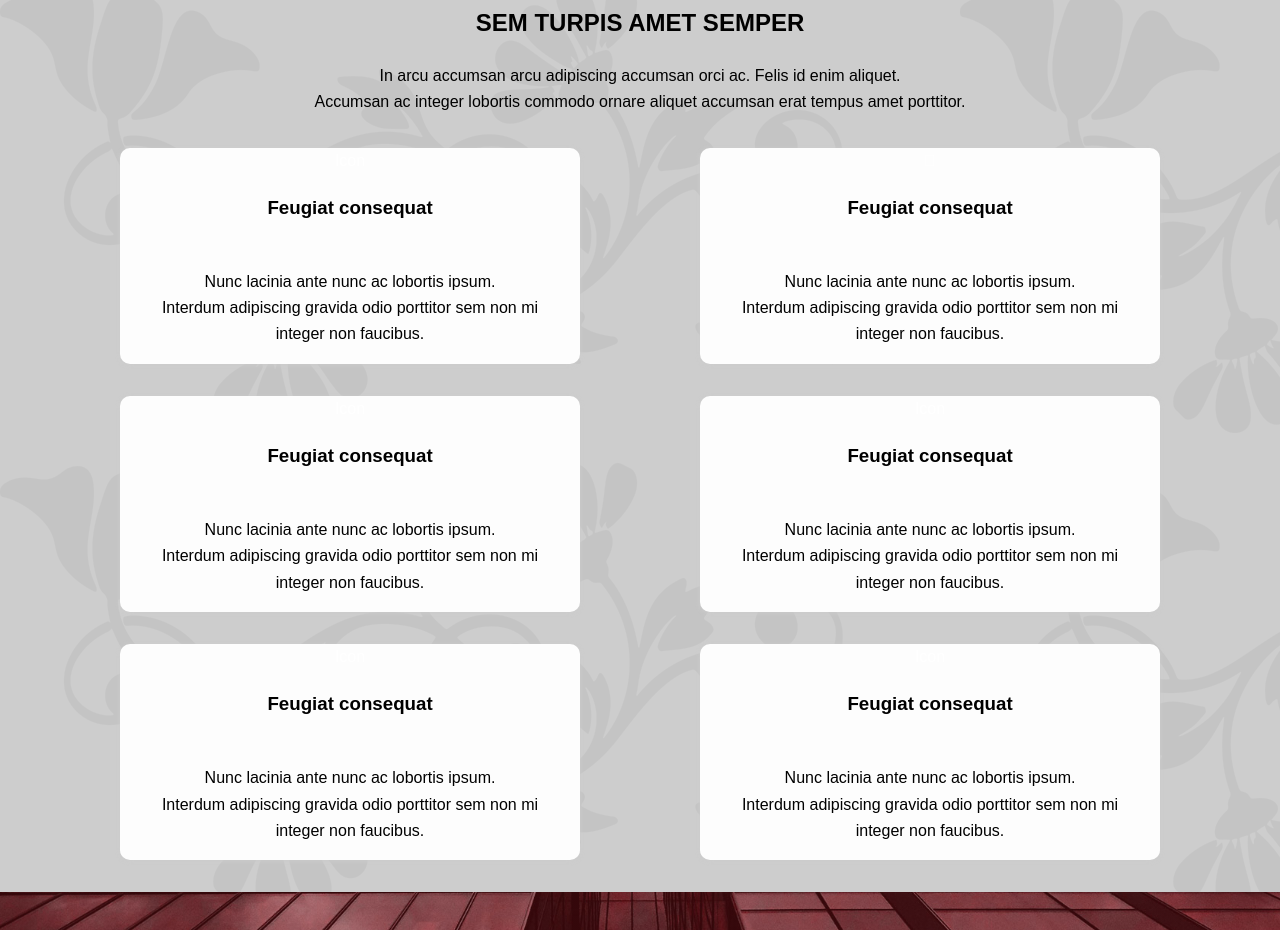
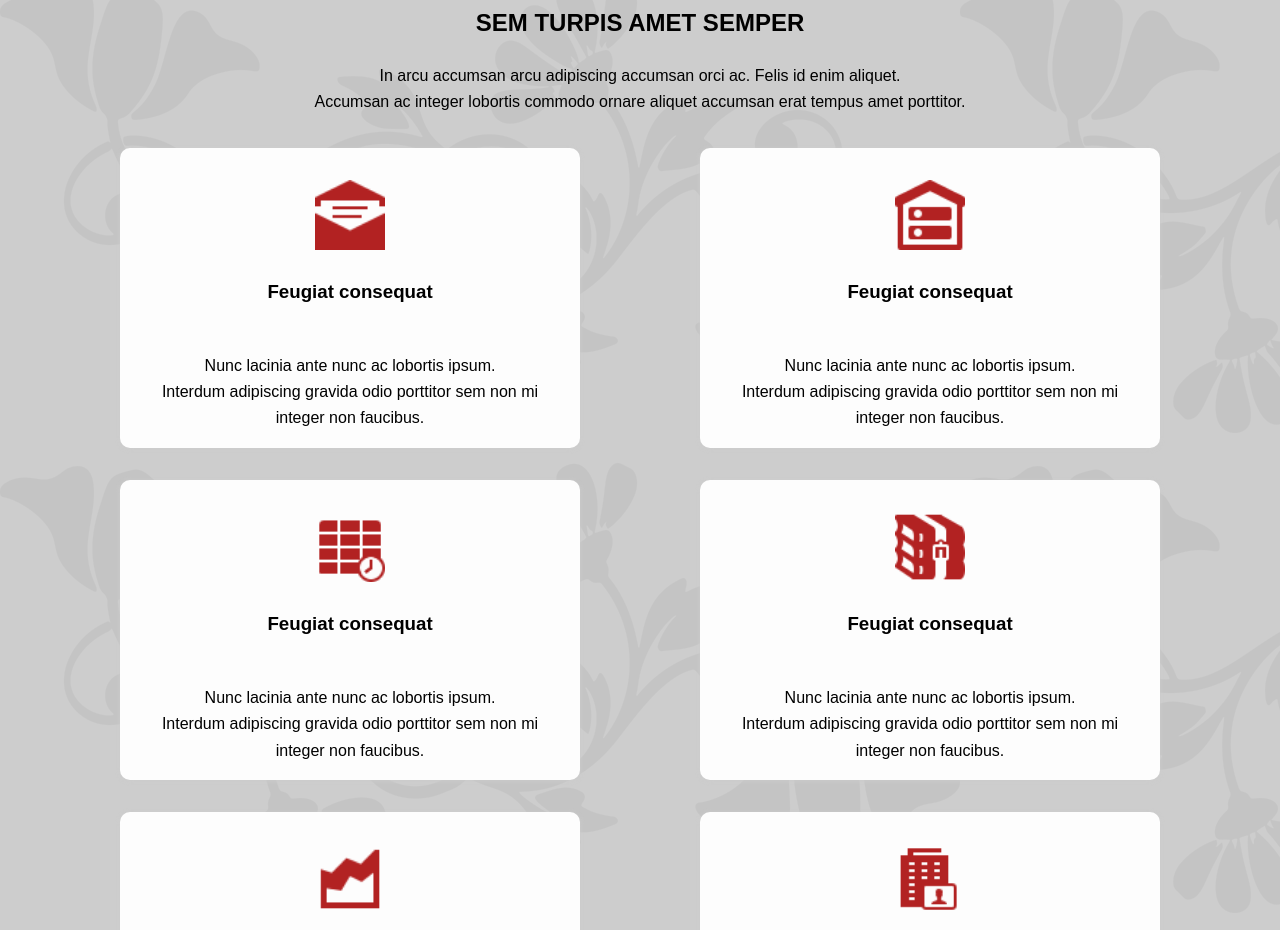
Before and after one commit to Kainatn/Mentor_project, a plain HTML site: page index.html in a window 1280 px wide. Shown: the part 671-1601 px from the top of the page. Drawn offline with Linux system fonts and the light colour scheme.

```diff
--- a/index.html
+++ b/index.html
@@ -48,7 +48,7 @@
         </div>
         <div class="high">
             <figure>
-                <a href="#" class="icon fa-vcard-o"><span class="label">Icon</span></a>
+                <a href="#" class="icon fa-vcard-o"><img src="fonts/1.png" alt="icon" class="icon_fab"></a>
                 <figcaption>
                     <h3>Feugiat consequat</h3>
                     <p>
@@ -59,7 +59,7 @@
                 </figcaption>
             </figure>
             <figure>
-                <a href="#" class="icon fa-vcard-o"><i class="fas fa-envelope-open-text"></i></a>
+                <a href="#" class="icon fa-vcard-o"><img src="fonts/2.png" alt="icon" class="icon_fab"></a>
                 <figcaption>
                     <h3>Feugiat consequat</h3>
                     <p>
@@ -70,7 +70,7 @@
                 </figcaption>
             </figure>
             <figure>
-                <a href="#" class="icon fa-vcard-o"><span class="label">Icon</span></a>
+                <a href="#" class="icon fa-vcard-o"><img src="fonts/3.png" alt="icon" class="icon_fab"></a>
                 <figcaption>
                     <h3>Feugiat consequat</h3>
                     <p>
@@ -81,7 +81,7 @@
                 </figcaption>
             </figure>
             <figure>
-                <a href="#" class="icon fa-vcard-o"><span class="label">Icon</span></a>
+                <a href="#" class="icon fa-vcard-o"><img src="fonts/5.png" alt="icon" class="icon_fab"></a>
                 <figcaption>
                     <h3>Feugiat consequat</h3>
                     <p>
@@ -92,7 +92,7 @@
                 </figcaption>
             </figure>
             <figure>
-                <a href="#" class="icon fa-vcard-o"><span class="label">Icon</span></a>
+                <a href="#" class="icon fa-vcard-o"><img src="fonts/6.png" alt="icon" class="icon_fab"></a>
                 <figcaption>
                     <h3>Feugiat consequat</h3>
                     <p>
@@ -103,7 +103,7 @@
                 </figcaption>
             </figure>
             <figure>
-                <a href="#" class="icon fa-vcard-o"><span class="label">Icon</span></a>
+                <a href="#" class="icon fa-vcard-o"><img src="fonts/7.png" alt="icon" class="icon_fab"></a>
                 <figcaption>
                     <h3>Feugiat consequat</h3>
                     <p>
--- a/style.css
+++ b/style.css
@@ -18,6 +18,10 @@
   mark{
       font-weight: bold;
   }
+  img.icon_fab {
+    width: 70px;
+    margin-top: 2em;
+}
   .links {
     list-style-type: none;
     display: flex;
```
Also changed, not shown: fonts/1.png (added), fonts/2.png (added), fonts/3.png (added), fonts/5.png (added), fonts/6.png (added), fonts/7.png (added).
